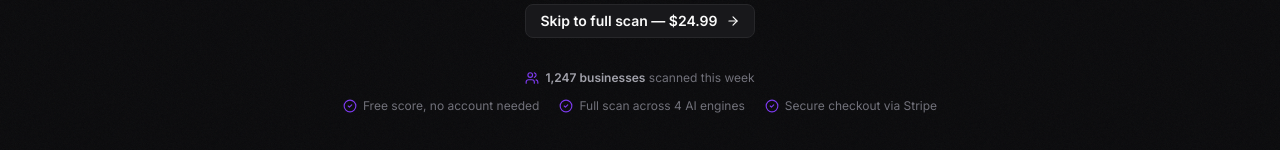
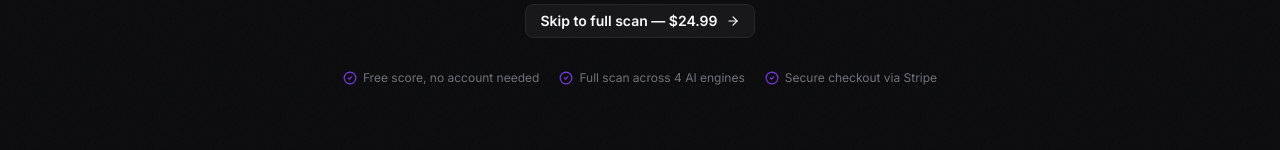
Before and after one commit to CashPrep/mygeoradar, a Next.js app: page / in a window 1280 px wide. Shown: the part 802-952 px from the top of the page. Built offline with nearby package versions, Linux system fonts and the light colour scheme; no server answers.

Commit message:
Remove ReviewsSection and false scan count statistic

```diff
--- a/app/page.tsx
+++ b/app/page.tsx
@@ -5,7 +5,6 @@ import { EngineBar } from '@/components/home/EngineBar'
 import { FeaturesGrid } from '@/components/home/FeaturesGrid'
 import { HowItWorks } from '@/components/home/HowItWorks'
 import { SampleResult } from '@/components/home/SampleResult'
-import { ReviewsSection } from '@/components/home/ReviewsSection'
 import { PricingSection } from '@/components/home/PricingSection'
 import { FaqSection } from '@/components/home/FaqSection'
 import { CtaBanner } from '@/components/home/CtaBanner'
@@ -19,7 +18,6 @@ export default function HomePage() {
       <FeaturesGrid />
       <HowItWorks />
       <SampleResult />
-      <ReviewsSection />
       <PricingSection />
       <FaqSection />
       <CtaBanner />
--- a/components/home/HeroSection.tsx
+++ b/components/home/HeroSection.tsx
@@ -1,7 +1,7 @@
 'use client'
 
 import { Button } from '@/components/ui/Button'
-import { ArrowRight, AlertTriangle, CheckCircle2, Users } from 'lucide-react'
+import { ArrowRight, AlertTriangle, CheckCircle2 } from 'lucide-react'
 import { PROMO_PRICE_USD, FULL_PRICE_USD } from '@/lib/constants'
 import { SnapshotWidget } from './SnapshotWidget'
 
@@ -51,14 +51,7 @@ export function HeroSection() {
           </Button>
         </div>
 
-        {/* Social proof + trust strip */}
-        <div className="flex flex-col items-center gap-3">
-          <div className="flex items-center gap-1.5 text-xs text-muted">
-            <Users className="w-3.5 h-3.5 text-accent" />
-            <span>
-              <span className="font-semibold text-foreground-dim">1,247 businesses</span> scanned this week
-            </span>
-          </div>
+        {/* Trust strip */}
         <div className="flex flex-wrap items-center justify-center gap-x-5 gap-y-2">
           {[
             'Free score, no account needed',
@@ -71,7 +64,6 @@ export function HeroSection() {
             </div>
           ))}
         </div>
-        </div>
 
       </div>
     </section>
```
Lines whose indentation alone changed are shown as unchanged.
